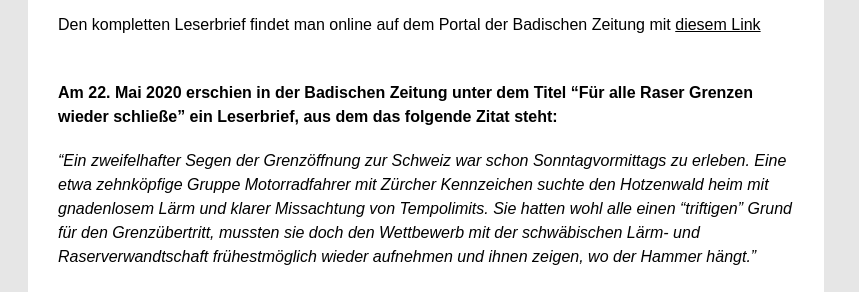
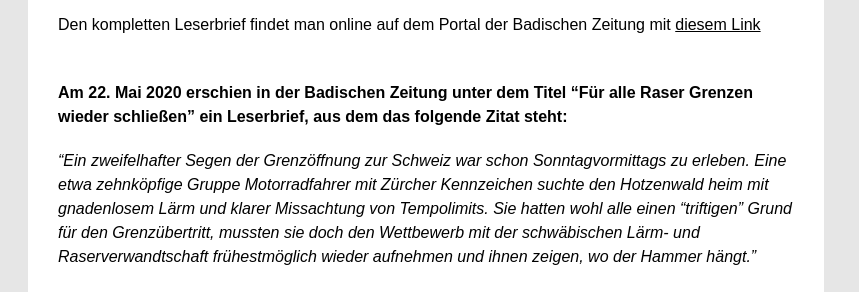
Before and after one commit to rettet-die-stille/rettet-die-stille.github.io, a Jekyll site: the page built from _posts/2020-06-04-Leserbrief-und-Zeitungsberichte-Teil-1.md, in a window 1280 px wide and 900 px high, scrolled down 1535 px. Shown: the part 176-468 px from the top of the window, without its empty margins (0-859 px from the left). Built offline with Jekyll 4.4.1, drawn with Linux system fonts in a browser that asks for light colours.

Commit message:
Update 2020-06-04-Leserbrief-und-Zeitungsberichte-Teil-1.md

```diff
--- a/_posts/2020-06-04-Leserbrief-und-Zeitungsberichte-Teil-1.md
+++ b/_posts/2020-06-04-Leserbrief-und-Zeitungsberichte-Teil-1.md
@@ -28,7 +28,7 @@ Den kompletten Leserbrief findet man online auf dem Portal der Badischen Zeitung
 Den kompletten Leserbrief findet man online auf dem Portal der Badischen Zeitung mit <span style="text-decoration: underline;">[diesem Link](https://www.badische-zeitung.de/leserbriefe-xki3b7yix--185178804.html){:target="_blank"}</span>
 
 <br />
-<b>Am 22. Mai 2020 erschien in der Badischen Zeitung unter dem Titel "Für alle Raser Grenzen wieder schließe" ein Leserbrief, aus dem das folgende Zitat steht:</b>
+<b>Am 22. Mai 2020 erschien in der Badischen Zeitung unter dem Titel "Für alle Raser Grenzen wieder schließen" ein Leserbrief, aus dem das folgende Zitat steht:</b>
 
 <i>"Ein zweifelhafter Segen der Grenzöffnung zur Schweiz war schon Sonntagvormittags zu erleben. Eine etwa zehnköpfige Gruppe Motorradfahrer mit Zürcher Kennzeichen suchte den Hotzenwald heim mit gnadenlosem Lärm und klarer Missachtung von Tempolimits. Sie hatten wohl alle einen "triftigen" Grund für den Grenzübertritt, mussten sie doch den Wettbewerb mit der schwäbischen Lärm- und Raserverwandtschaft frühestmöglich wieder aufnehmen und ihnen zeigen, wo der Hammer hängt."</i>
 
```
